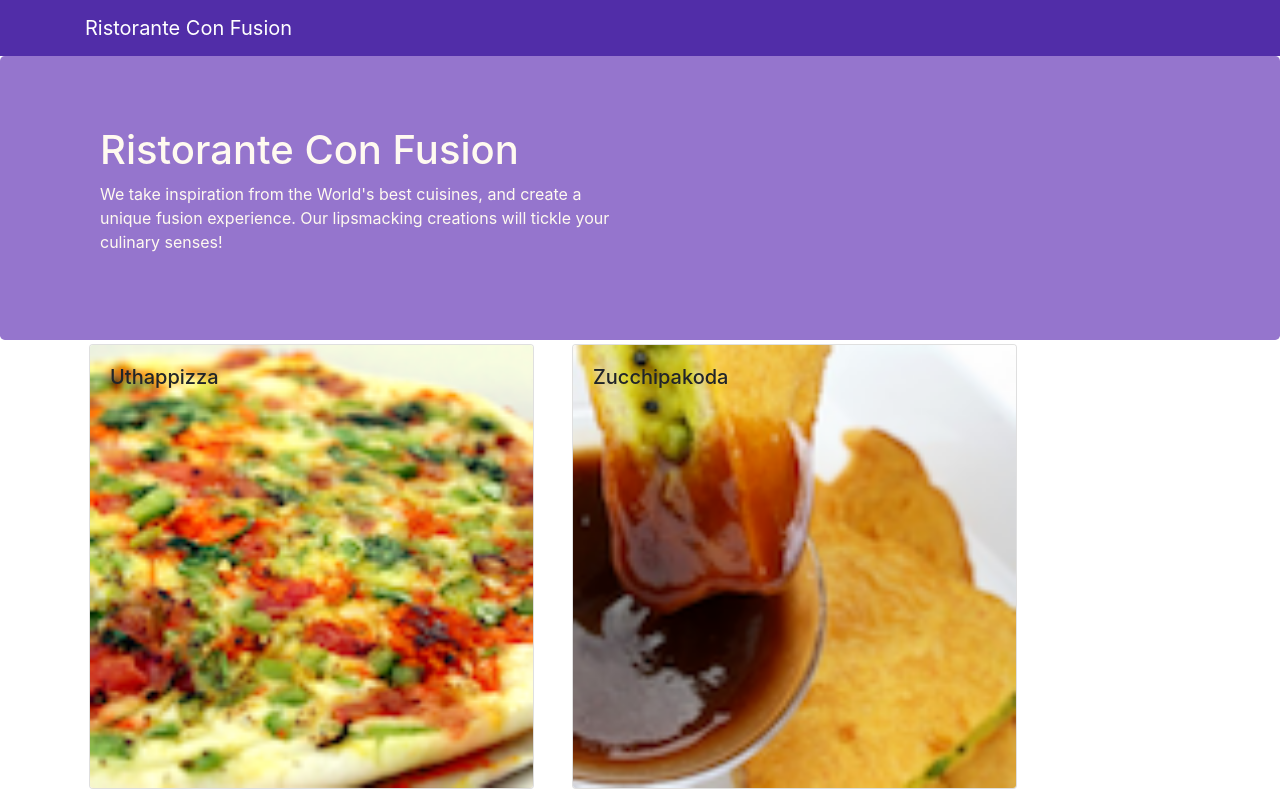
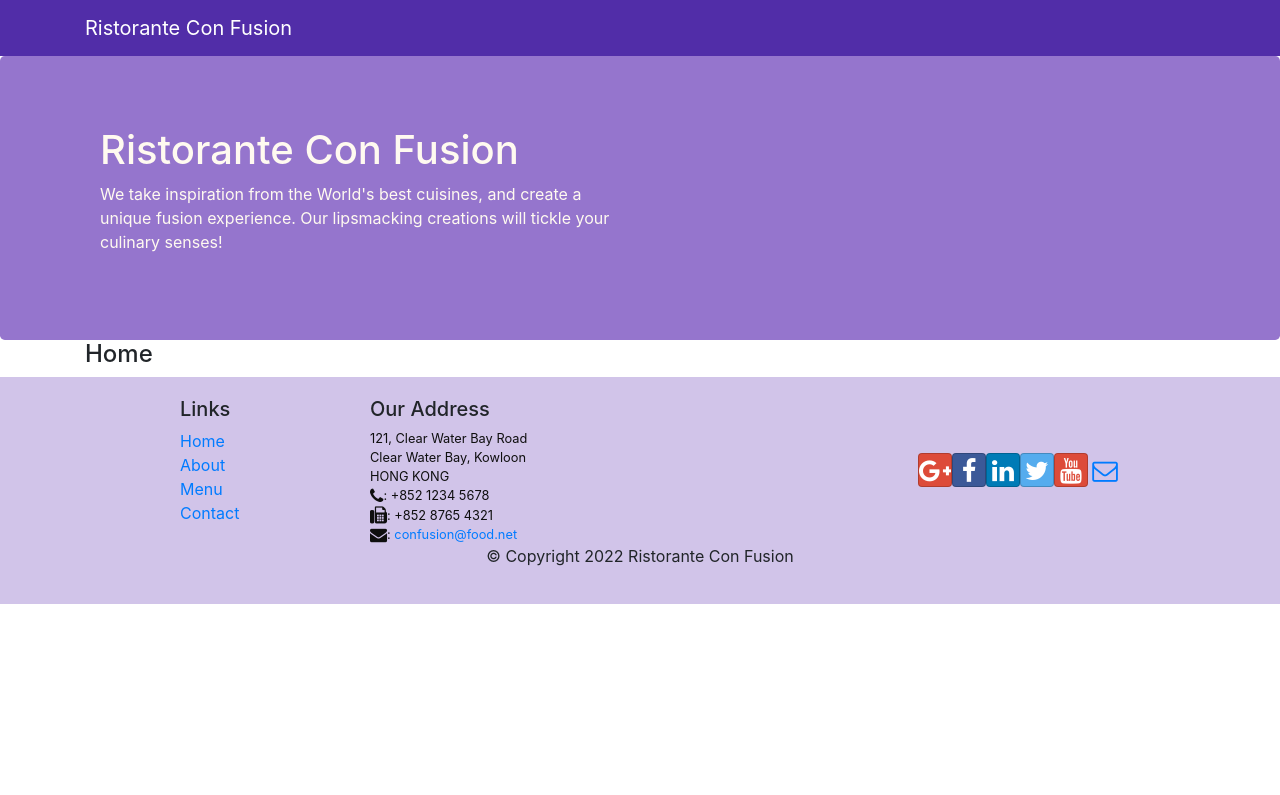
Before and after one commit to rukshan99/coursera-react, a React (Create React App) app in the folder confusion/: page /home in a window 1280 px wide. Shown: the top 795 px of the page. Built offline with nearby package versions, Linux system fonts and the light colour scheme.

Commit message:
add initial configs of home page

```diff
--- /dev/null
+++ b/confusion/src/components/HomeComponent.js
@@ -0,0 +1,11 @@
+import React from 'react';
+
+function Home(props) {
+    return(
+      <div className="container">
+        <h4>Home</h4>
+      </div>
+    );
+}
+
+export default Home;
--- a/confusion/src/components/MainComponent.js
+++ b/confusion/src/components/MainComponent.js
@@ -1,9 +1,10 @@
 import React, { Component } from 'react';
+import { Switch, Route, Redirect } from 'react-router-dom';
 
 import Menu from './MenuComponent';
-import DishDetail from './DishDetailComponent';
 import Header from './HeaderComponent';
 import Footer from './FooterComponent';
+import Home from './HomeComponent';
 import { DISHES } from '../shared/dishes';
 
 class Main extends Component {
@@ -11,21 +12,24 @@
   constructor(props) {
     super(props);
     this.state = {
-        dishes: DISHES,
-        selectedDish: null
+      dishes: DISHES,
     };
   }
 
-  onDishSelect(dishId) {
-    this.setState({ selectedDish: dishId});
-  }
-
   render() {
+    const HomePage = () => {
+      return (
+        <Home />
+      );
+    }
     return (
       <div>
         <Header />
-        <Menu dishes={this.state.dishes} onClick={(dishId) => this.onDishSelect(dishId)} />
-        {this.state.selectedDish != null ? <DishDetail dish={this.state.dishes.filter((dish) => dish.id === this.state.selectedDish)[0]} /> : <></>}
+        <Switch>
+          <Route path='/home' component={HomePage} />
+          <Route exact path='/menu' component={() => <Menu dishes={this.state.dishes} />} />
+          <Redirect to="/home" />
+        </Switch>
         <Footer />
       </div>
     );
```
